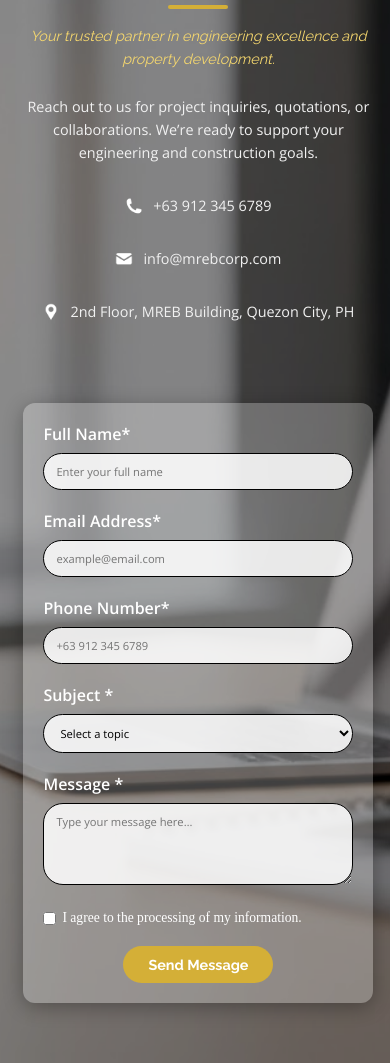
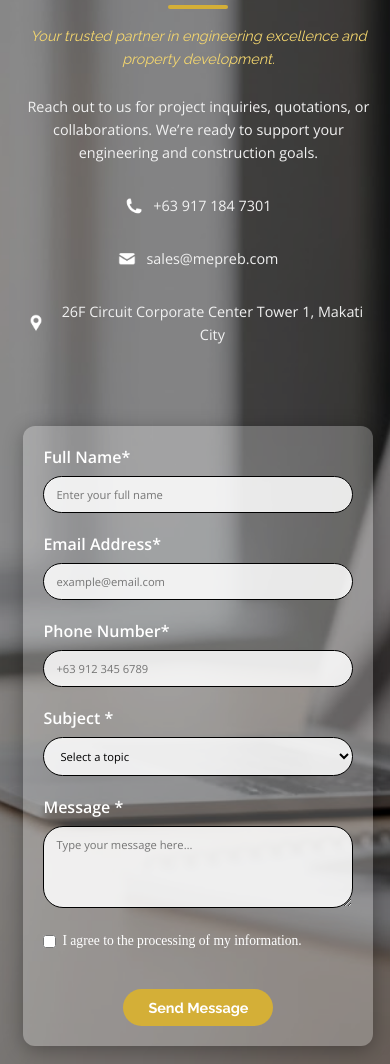
Before and after one commit to EngrDeLuna/mepreb, a PHP site: page /contact.html in a window 390 px wide. Shown: the part 216-1280 px from the top of the page. Run offline with PHP 8.4, Linux system fonts and the light colour scheme; data that the repository does not hold is empty; some libraries are stand-ins or nearby versions.

Commit message:
finalize

```diff
--- a/contact.html
+++ b/contact.html
@@ -62,11 +62,13 @@
         </p>
 
         <div class="contact-info">
-          <p><img src="images/icon-phone.png" alt=""> +63 912 345 6789</p>
-          <p><img src="images/icon-image.png" alt=""> info@mrebcorp.com</p>
-          <p><img src="images/icon-location.png" alt=""> 2nd Floor, MREB Building, Quezon City, PH</p>
+          <p><img src="images/icon-phone.png" alt=""> +63 917 184 7301</p>
+          <p><img src="images/icon-image.png" alt=""> sales@mepreb.com</p>
+          <p><img src="images/icon-location.png" alt=""> 26F Circuit Corporate Center Tower 1, Makati City</p>
         </div>
       </div>
+
+
 <form id="contactForm" action="contact.php" method="POST">
   <div class="form-group">
     <label for="fullName">Full Name*</label>
@@ -106,9 +108,10 @@
     </label>
   </div>
 
-
-  <!-- Google reCAPTCHA -->
-<div class="g-recaptcha" data-sitekey="6LdbcRYsAAAAADZbIKcna1v3QBce0NMz3G9S0irm"></div>
+<!-- Google reCAPTCHA -->
+<div class="captcha-wrapper">
+  <div class="g-recaptcha" data-sitekey="6LdbcRYsAAAAADZbIKcna1v3QBce0NMz3G9S0irm"></div>
+</div>
 
 
 
--- a/editable_consultation.php
+++ b/editable_consultation.php
@@ -1,4 +1,3 @@
-
 <?php
 header('Content-Type: application/json');
 
--- a/editable_contact.php
+++ b/editable_contact.php
@@ -1,5 +1,3 @@
-
-
 <?php
 header('Content-Type: application/json');
 
--- a/get_notification_list.php
+++ b/get_notification_list.php
@@ -1,4 +1,5 @@
 <?php
+date_default_timezone_set('Asia/Manila');
 header('Content-Type: application/json');
 
 $conn = new mysqli("localhost", "root", "", "mepreb");
@@ -16,7 +17,7 @@ $today = date('Y-m-d');
 $sql_contact = "SELECT *
                 FROM contact_messages
                 WHERE read_status = 0
-                AND DATE(created_at) = ?
+               AND DATE(CONVERT_TZ(created_at, '+00:00', '+08:00')) = ?
                 ORDER BY created_at DESC
                 LIMIT 10";
 $stmt = $conn->prepare($sql_contact);
@@ -46,7 +47,7 @@ while ($row = $result_contact->fetch_assoc()) {
 $sql_consult = "SELECT *
                 FROM consultation_bookings
                 WHERE read_status = 0
-                AND DATE(created_at) = ?
+                 AND DATE(CONVERT_TZ(created_at, '+00:00', '+08:00')) = ?
                 ORDER BY created_at DESC
                 LIMIT 10";
 $stmt2 = $conn->prepare($sql_consult);
--- a/script.js
+++ b/script.js
@@ -269,7 +269,6 @@ function fetchNotifications() {
         .then(res => res.json())
         .then(data => {
             const today = new Date().toISOString().split('T')[0];
-            data = data.filter(n => n.date.startsWith(today));
 
             const existingKeys = notificationsCache.map(n => `${n.type}-${n.id}`);
             data.forEach(n => {
@@ -406,27 +405,27 @@ document.getElementById('deleteSelected')?.addEventListener('click', () => {
 
 
 
-
-
-
 // ==============================
 // EDIT MODAL FOR CONTACT & CONSULTATION
 // ==============================
+document.addEventListener("DOMContentLoaded", () => {
     const editModal = document.getElementById("editModal");
     const editForm = document.getElementById("editForm");
     const saveModalBtn = document.getElementById("saveModalBtn");
-const closeEditModalBtn = editModal.querySelector(".close-edit-modal");
+    const closeEditModalBtn = editModal?.querySelector(".close-edit-modal"); // optional chaining
+
+    if (!editModal || !editForm || !saveModalBtn) return;
 
     let currentRow = null;
     let currentTable = null;
 
     // Open modal when edit button is clicked
-document.addEventListener("click", function(e){
+    document.addEventListener("click", (e) => {
         const btn = e.target.closest(".edit-btn");
-    if(!btn) return;
+        if (!btn) return;
 
         currentRow = btn.closest("tr");
-    if(!currentRow) return;
+        if (!currentRow) return;
 
         currentTable = currentRow.closest("table").id;
 
@@ -435,41 +434,36 @@ document.addEventListener("click", function(e){
         editForm.className = "";
 
         const cells = currentRow.querySelectorAll("td");
-    const id = btn.dataset.id;
 
-    if(currentTable === "contactTable"){
+        if (currentTable === "contactTable") {
             editForm.classList.add("contact-layout"); // 1-column layout
-        const fields = ["full_name","email","phone","message"];
-        fields.forEach((field,i)=>{
-            const value = cells[i+1].innerText;
-            if(field==="message"){
-                editForm.innerHTML += `<label>${field.replace("_"," ").toUpperCase()}</label>
+            const fields = ["full_name", "email", "phone", "message"];
+            fields.forEach((field, i) => {
+                const value = cells[i + 1].innerText;
+                if (field === "message") {
+                    editForm.innerHTML += `<label>${field.replace("_", " ").toUpperCase()}</label>
                         <textarea name="${field}">${value}</textarea>`;
                 } else {
-                editForm.innerHTML += `<label>${field.replace("_"," ").toUpperCase()}</label>
+                    editForm.innerHTML += `<label>${field.replace("_", " ").toUpperCase()}</label>
                         <input type="text" name="${field}" value="${value}">`;
                 }
             });
-    } else if(currentTable === "consultationTable"){
+        } else if (currentTable === "consultationTable") {
             editForm.classList.add("consultation-layout"); // 2-column layout
 
-        // Create left & right column wrappers
             const leftCol = document.createElement("div");
             leftCol.classList.add("col");
 
             const rightCol = document.createElement("div");
             rightCol.classList.add("col");
 
-        const leftFields = ["full_name","email","phone","company","property_type"];
-        const rightFields = ["preferred_date","preferred_time","meeting_type","additional_comments"];
+            const leftFields = ["full_name", "email", "phone", "company", "property_type"];
+            const rightFields = ["preferred_date", "preferred_time", "meeting_type", "additional_comments"];
 
-        // Fill left column
-        // Fill left column
-leftFields.forEach((field,i)=>{
-    const value = cells[i+1].innerText;
-
-    if(field === "property_type"){
-        leftCol.innerHTML += `<label>${field.replace("_"," ").toUpperCase()}</label>
+            leftFields.forEach((field, i) => {
+                const value = cells[i + 1].innerText;
+                if (field === "property_type") {
+                    leftCol.innerHTML += `<label>${field.replace("_", " ").toUpperCase()}</label>
                         <select name="${field}">
                             <option value="Residential" ${value === "Residential" ? "selected" : ""}>Residential</option>
                             <option value="Commercial" ${value === "Commercial" ? "selected" : ""}>Commercial</option>
@@ -477,29 +471,27 @@ leftFields.forEach((field,i)=>{
                             <option value="Condo" ${value === "Condo" ? "selected" : ""}>Condo</option>
                         </select>`;
                 } else {
-        leftCol.innerHTML += `<label>${field.replace("_"," ").toUpperCase()}</label>
+                    leftCol.innerHTML += `<label>${field.replace("_", " ").toUpperCase()}</label>
                         <input type="text" name="${field}" value="${value}">`;
                 }
             });
 
+            rightFields.forEach((field, i) => {
+                const idx = i + leftFields.length;
+                const value = cells[idx + 1].innerText;
+                let type = "text";
+                if (field === "preferred_date") type = "date";
+                if (field === "preferred_time") type = "time";
 
-        // Fill right column
-        rightFields.forEach((field,i)=>{
-            const idx = i + leftFields.length;
-            const value = cells[idx+1].innerText;
-            let type = "text";
-            if(field==="preferred_date") type="date";
-            if(field==="preferred_time") type="time";
-            if(field==="additional_comments"){
-                rightCol.innerHTML += `<label>${field.replace("_"," ").toUpperCase()}</label>
+                if (field === "additional_comments") {
+                    rightCol.innerHTML += `<label>${field.replace("_", " ").toUpperCase()}</label>
                         <textarea name="${field}">${value}</textarea>`;
                 } else {
-                rightCol.innerHTML += `<label>${field.replace("_"," ").toUpperCase()}</label>
+                    rightCol.innerHTML += `<label>${field.replace("_", " ").toUpperCase()}</label>
                         <input type="${type}" name="${field}" value="${value}">`;
                 }
             });
 
-        // Append columns to form
             editForm.appendChild(leftCol);
             editForm.appendChild(rightCol);
         }
@@ -509,36 +501,41 @@ leftFields.forEach((field,i)=>{
     });
 
     // Close modal
-closeEditModalBtn.onclick = () => editModal.style.display = "none";
-window.onclick = e => { if(e.target === editModal) editModal.style.display = "none"; };
+    closeEditModalBtn?.addEventListener("click", () => {
+        editModal.style.display = "none";
+    });
+    window.addEventListener("click", (e) => {
+        if (e.target === editModal) editModal.style.display = "none";
+    });
 
     // Save modal changes
-saveModalBtn.onclick = ()=>{
-    if(!currentRow) return;
+    saveModalBtn?.addEventListener("click", () => {
+        if (!currentRow) return;
 
         const formData = Object.fromEntries(new FormData(editForm).entries());
         const id = currentRow.querySelector(".edit-btn").dataset.id;
         formData.id = id;
 
-    const endpoint = currentTable==="contactTable" ? "editable_contact.php" : "editable_consultation.php";
+        const endpoint = currentTable === "contactTable" ? "editable_contact.php" : "editable_consultation.php";
 
         fetch(endpoint, {
             method: "POST",
             headers: { "Content-Type": "application/json" },
             body: JSON.stringify(formData)
         })
-    .then(res=>res.json())
-    .then(resp=>{
-        if(resp.success){
+            .then((res) => res.json())
+            .then((resp) => {
+                if (resp.success) {
                     const cells = currentRow.querySelectorAll("td");
-            let i=1;
-            for(let key in formData){
-                if(key==="id") continue;
+                    let i = 1;
+                    for (let key in formData) {
+                        if (key === "id") continue;
                         cells[i].textContent = formData[key];
                         i++;
                     }
-            editModal.style.display="none";
-        } else alert("Error saving: "+resp.error);
+                    editModal.style.display = "none";
+                } else alert("Error saving: " + resp.error);
             })
-    .catch(err => alert("An error occurred: " + err));
-};
+            .catch((err) => alert("An error occurred: " + err));
+    });
+});
--- a/style.css
+++ b/style.css
@@ -3284,15 +3284,78 @@ textarea {
     padding: 10px 25px;
     font-size: 0.9rem;
   }
-    .checkbox-group {
-    grid-template-columns: repeat(2, 1fr); /* ✅ 2 columns on mobile */
-    gap: 10px;
+    /* Make PROPERTY TYPE align vertically */
+  .checkbox-group {
+    display: flex;
+    flex-direction: column; /* vertical stack */
+    align-items: flex-start; /* align to the left */
+    gap: 8px; /* spacing between checkboxes */
   }
 
   .checkbox-group label {
+    display: flex;
+    align-items: center;
+    gap: 6px; /* space between box and text */
     font-size: 0.85rem;
-  }
-}
+    cursor: pointer;
+  }
+
+  .checkbox-group input[type="checkbox"] {
+    width: auto;
+    height: auto;
+    margin: 0;
+  }
+}
+
+
+
+
+
+
+/* CAPTCHA wrapper: centers the iframe */
+.captcha-wrapper {
+  display: flex;
+  justify-content: center;
+  margin: 20px 0;
+}
+
+/* Scale the reCAPTCHA for smaller devices */
+@media (max-width: 768px) {
+  .captcha-wrapper {
+    transform: scale(0.85);        /* shrink slightly on tablets */
+    transform-origin: center;
+  }
+}
+
+@media (max-width: 480px) {
+  .captcha-wrapper {
+    transform: scale(0.7);         /* shrink more on mobile phones */
+    transform-origin: center;
+  }
+}
+
+
+
+
+
+
+
+
+
+
+
+
+
+
+
+
+
+
+
+
+
+
+
 .login-container {
   display: flex;
   height: 100vh;
```
Also changed, not shown: admin-dashboard.php (+8 -2 lines), portfolio.html (+2 -2 lines). Lines whose indentation alone changed are shown as unchanged.
